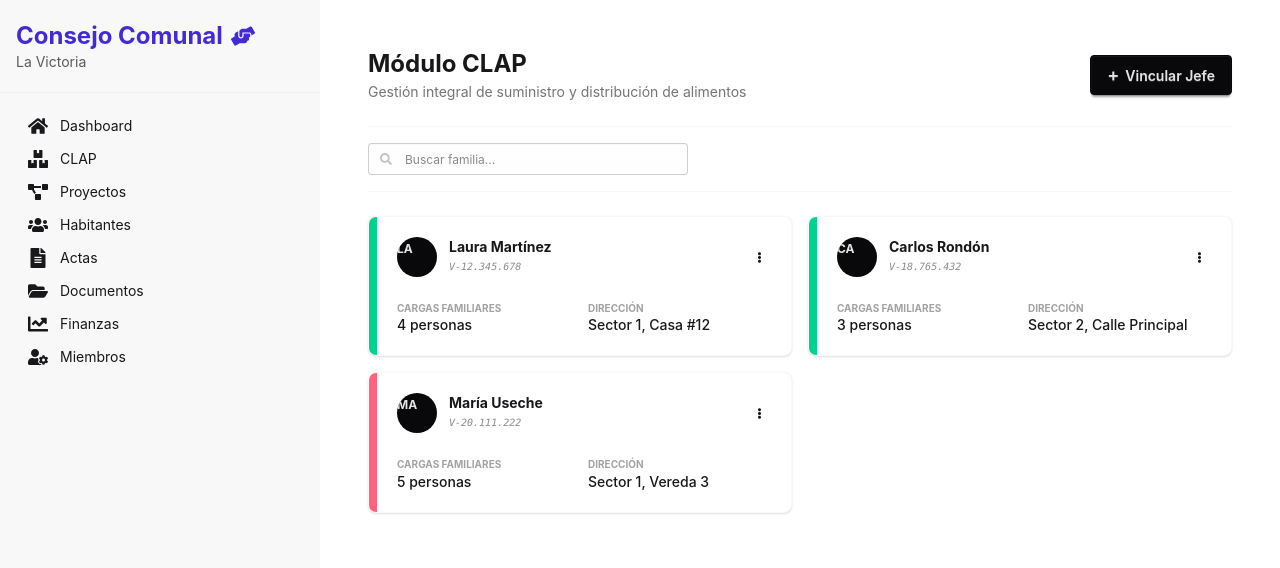
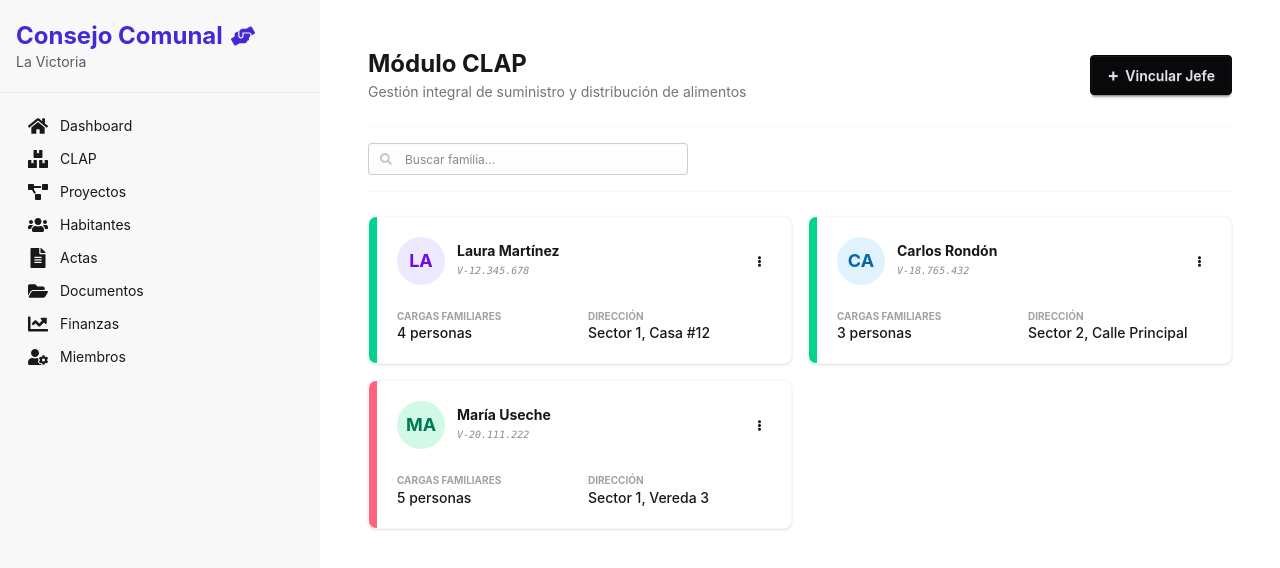
Before and after one commit to Anthonynino/ConsejoCo, a React (Vite) app: page /clap in a window 1280 px wide. Shown: the top 568 px of the page. Built offline with nearby package versions, Linux system fonts and the light colour scheme.

Commit message:
Se creó el componente Avatar para estandarizar su diseño en los módulos de CLAP, habitantes y miembros

```diff
--- /dev/null
+++ b/src/components/Avatar.jsx
@@ -0,0 +1,33 @@
+function Avatar({ initials, idx }) {
+  const colors = [
+    "bg-violet-100 text-violet-700",
+    "bg-sky-100 text-sky-700",
+    "bg-emerald-100 text-emerald-700",
+    "bg-amber-100 text-amber-700",
+    "bg-rose-100 text-rose-700",
+    "bg-indigo-100 text-indigo-700",
+    "bg-pink-100 text-pink-700",
+    "bg-teal-100 text-teal-700",
+    "bg-orange-100 text-orange-700",
+    "bg-purple-100 text-purple-700",
+    "bg-lime-100 text-lime-700",
+    "bg-red-100 text-red-700",
+    "bg-blue-100 text-blue-700",
+    "bg-green-100 text-green-700",
+    "bg-yellow-100 text-yellow-700",
+    "bg-fuchsia-100 text-fuchsia-700",
+  ];
+
+  const getColors = (idx) => {
+    return colors[idx % colors.length];
+  }
+  return (
+    <div className="avatar avatar-placeholder">
+      <div className={`${getColors(idx)} rounded-full w-12`}>
+        <span className="text-lg font-bold">{initials}</span>
+      </div>
+    </div>
+  );
+}
+
+export default Avatar;
--- a/src/pages/modules/clap/components/ClapBeneficiaries.jsx
+++ b/src/pages/modules/clap/components/ClapBeneficiaries.jsx
@@ -1,5 +1,6 @@
 import { FaSearch, FaEllipsisV } from "react-icons/fa";
 import CustomInput from "../../../../components/CustomInput";
+import Avatar from "../../../../components/Avatar";
 
 const MOCK_FAMILIES = [
   {
@@ -39,24 +40,18 @@ const ClapBeneficiaries = () => {
         />
       </div>
       <div className="grid grid-cols-1 lg:grid-cols-2 gap-4">
-        {MOCK_FAMILIES.map((family) => (
+        {MOCK_FAMILIES.map((family, idx) => (
           <div
             key={family.id}
             className="card bg-base-100 border border-base-200 shadow-sm overflow-hidden flex-row"
           >
-            <div
-              className={`w-2 ${family.status === "Activo" ? "bg-success" : "bg-error"}`}
-            ></div>
-            <div className="card-body p-5 flex-1">
+            <div className={`card-body p-5 flex-1 border-l-8 ${family.status === "Activo" ? "border-l-success" : "border-l-error"}`}>
               <div className="flex justify-between items-center">
                 <div className="flex items-center gap-3">
-                  <div className="avatar placeholder">
-                    <div className="bg-neutral text-neutral-content rounded-full w-10">
-                      <span className="text-xs font-bold">
-                        {family.head.substring(0, 2).toUpperCase()}
-                      </span>
-                    </div>
-                  </div>
+                  <Avatar
+                    initials={family.head.substring(0, 2).toUpperCase()}
+                    idx={idx}
+                  />
                   <div>
                     <h4 className="font-bold leading-none">{family.head}</h4>
                     <span className="text-[10px] opacity-50 font-mono italic">
--- a/src/pages/modules/members/MemberPage.jsx
+++ b/src/pages/modules/members/MemberPage.jsx
@@ -5,6 +5,8 @@ import HeaderModules from "../../../components/HeaderModules";
 import { FaSearch } from "react-icons/fa";
 import CustomInput from "../../../components/CustomInput";
 
+const MemberPage = () => {
+  const [isModalOpen, setIsModalOpen] = useState(false);
   const MOCK_MIEMBROS = [
     {
       id: 1,
@@ -14,7 +16,6 @@ const MOCK_MIEMBROS = [
       correo: "laura@correo.com",
       cargo: "Jefe/a",
       iniciales: "LM",
-    color: "bg-violet-100 text-violet-700",
     },
     {
       id: 2,
@@ -24,7 +25,6 @@ const MOCK_MIEMBROS = [
       correo: "carlos@correo.com",
       cargo: "Ninguno",
       iniciales: "CR",
-    color: "bg-sky-100 text-sky-700",
     },
     {
       id: 3,
@@ -34,7 +34,6 @@ const MOCK_MIEMBROS = [
       correo: "maria@correo.com",
       cargo: "Lider",
       iniciales: "MU",
-    color: "bg-emerald-100 text-emerald-700",
     },
     {
       id: 4,
@@ -44,7 +43,6 @@ const MOCK_MIEMBROS = [
       correo: "pedro@correo.com",
       cargo: "Ninguno",
       iniciales: "PS",
-    color: "bg-amber-100 text-amber-700",
     },
     {
       id: 5,
@@ -54,7 +52,6 @@ const MOCK_MIEMBROS = [
       correo: "ana@correo.com",
       cargo: "Tesorero/a",
       iniciales: "AF",
-    color: "bg-rose-100 text-rose-700",
     },
     {
       id: 6,
@@ -64,13 +61,8 @@ const MOCK_MIEMBROS = [
       correo: "jorge@correo.com",
       cargo: "Vocero/a",
       iniciales: "JT",
-    color: "bg-cyan-100 text-cyan-700",
     },
   ];
-
-const MemberPage = () => {
-  const [isModalOpen, setIsModalOpen] = useState(false);
-
   return (
     <div className="w-full space-y-6 mx-auto p-6">
       <CreateMemberModal
@@ -95,8 +87,8 @@ const MemberPage = () => {
 
       {/* Grid de tarjetas */}
       <div className="mx-auto grid grid-cols-1 sm:grid-cols-2 lg:grid-cols-3 gap-6">
-        {MOCK_MIEMBROS.map((miembro) => (
-          <CardMember key={miembro.id} miembro={miembro} />
+        {MOCK_MIEMBROS.map((miembro, idx) => (
+          <CardMember key={miembro.id} idx={idx} miembro={miembro} />
         ))}
       </div>
     </div>
--- a/src/pages/modules/members/components/CardMember.jsx
+++ b/src/pages/modules/members/components/CardMember.jsx
@@ -3,18 +3,15 @@ import { IoMdMail } from "react-icons/io";
 import { FiBriefcase } from "react-icons/fi";
 import { MdDelete } from "react-icons/md";
 import { FaPen } from "react-icons/fa";
+import Avatar from "../../../../components/Avatar";
 
-const CardMember = ({ miembro }) => {
+const CardMember = ({ miembro, idx }) => {
   return (
     <div className="card bg-base-100 border border-base-200 shadow-sm hover:shadow-md transition-all duration-300">
       <div className="card-body p-5">
         <div className="flex items-center justify-between gap-4">
           <div className="flex items-center gap-4">
-            <div className="avatar avatar-placeholder">
-              <div className={`${miembro.color} rounded-full w-12`}>
-                <span className="text-lg font-bold">{miembro.iniciales}</span>
-              </div>
-            </div>
+            <Avatar initials={miembro.iniciales} idx={idx}/>
             <div>
               <h3 className="card-title text-sm font-bold truncate max-w-[150px]">
                 {miembro.nombre}
--- a/src/pages/modules/residents/components/CardResident.jsx
+++ b/src/pages/modules/residents/components/CardResident.jsx
@@ -1,7 +1,8 @@
 import { FaPhoneAlt, FaPen } from "react-icons/fa";
 import { FaEllipsisV } from "react-icons/fa";
+import Avatar from "../../../../components/Avatar";
 
-const CardResident = ({ resident }) => {
+const CardResident = ({ resident, idx }) => {
   const initials = (resident.name || "")
     .split(" ")
     .filter(Boolean)
@@ -15,11 +16,7 @@ const CardResident = ({ resident }) => {
       <div className="card-body p-5">
         <div className="flex items-center justify-between gap-4">
           <div className="flex items-center gap-4 min-w-0">
-            <div className="avatar avatar-placeholder">
-              <div className="bg-neutral text-neutral-content rounded-full w-12">
-                <span className="text-lg font-bold">{initials}</span>
-              </div>
-            </div>
+            <Avatar initials={initials} idx={idx}/>
             <div className="min-w-0">
               <h3 className="card-title text-sm font-bold truncate max-w-[180px]">
                 {resident.name}
--- a/src/pages/modules/residents/components/ResidentTable.jsx
+++ b/src/pages/modules/residents/components/ResidentTable.jsx
@@ -62,8 +62,8 @@ const ResidentTable = () => {
       </div>
       {/* Grid de tarjetas */}
       <div className="mx-auto grid grid-cols-1 sm:grid-cols-2 lg:grid-cols-3 gap-6">
-        {MOCK_RESIDENTS.map((resident) => (
-          <CardResident key={resident.id} resident={resident} />
+        {MOCK_RESIDENTS.map((resident, idx) => (
+          <CardResident key={resident.id} idx={idx} resident={resident} />
         ))}
       </div>
     </div>
```
Lines whose indentation alone changed are shown as unchanged.
